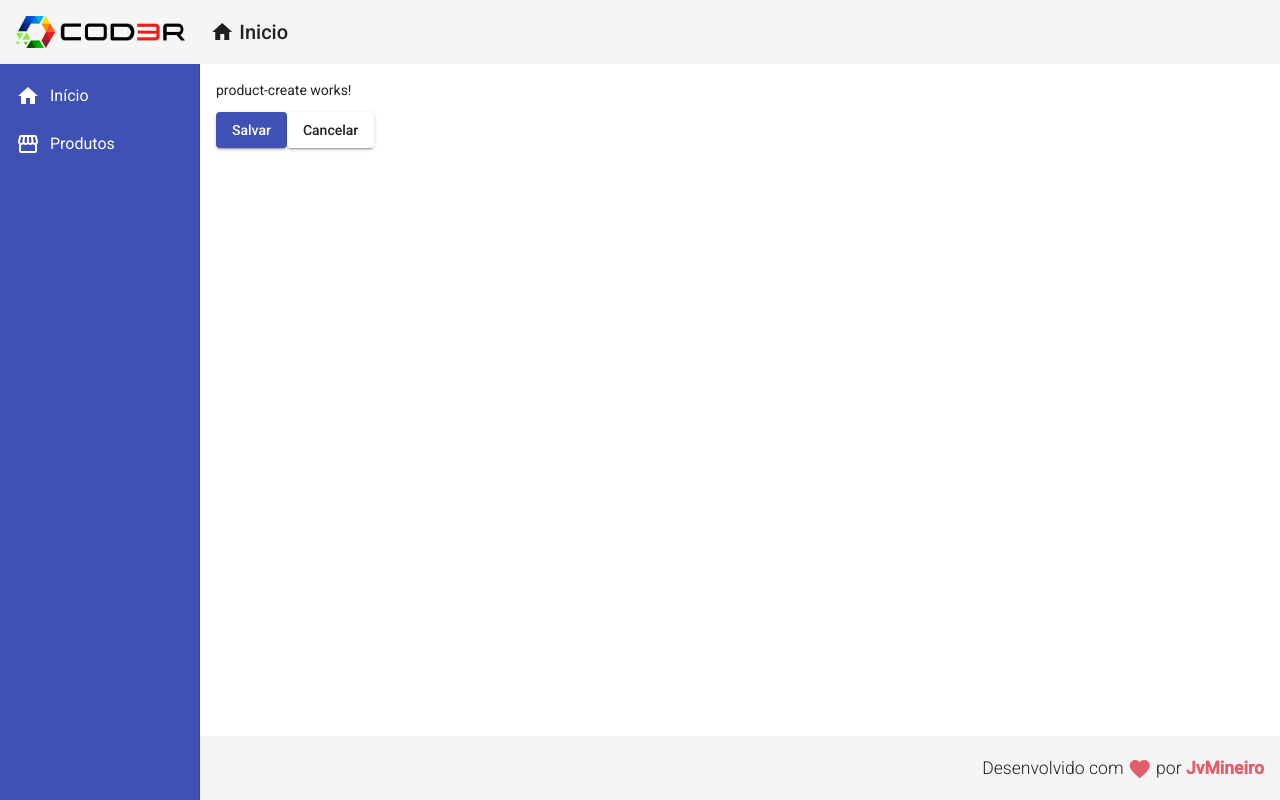
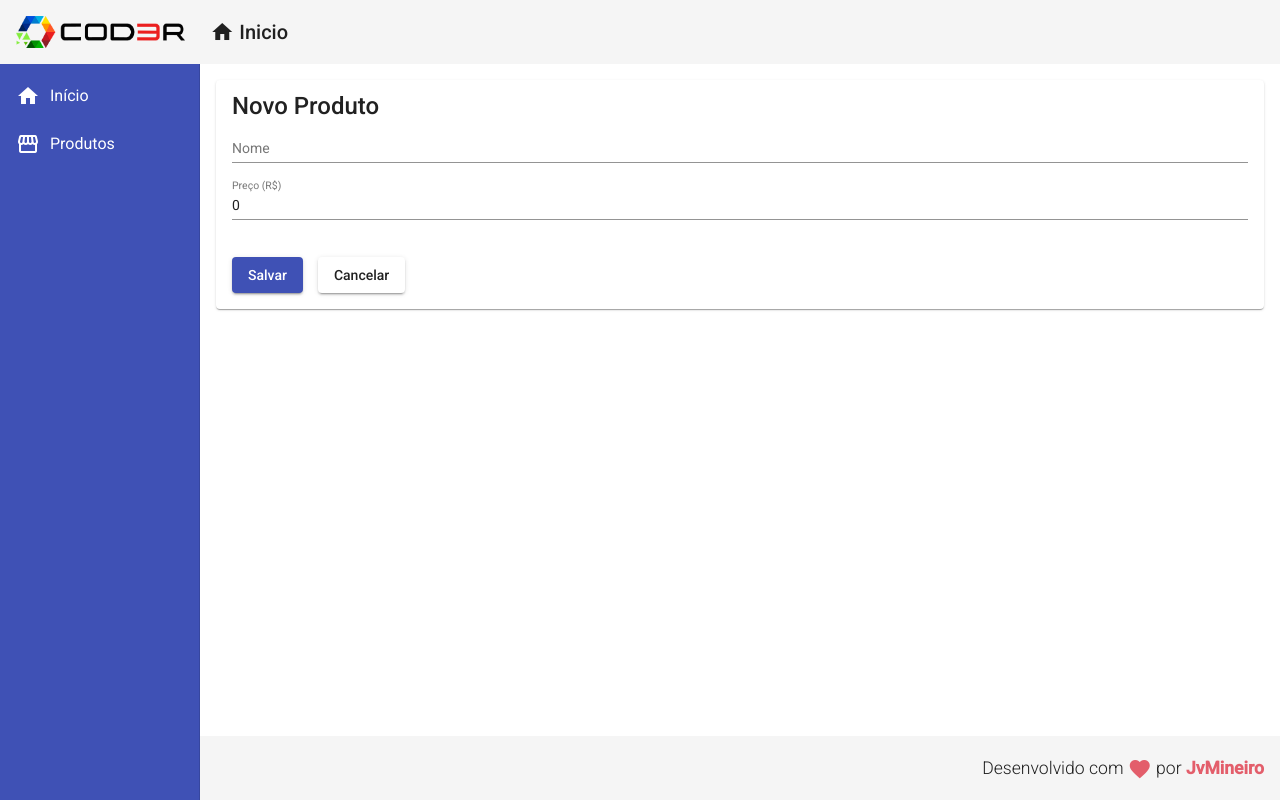
Before and after one commit to jvmineiro/angular-crud, an Angular app in the folder frontend/: page /products/create in a window 1280 px wide. Built offline with nearby package versions, Linux system fonts and the light colour scheme.

Commit message:
Formulario criado

```diff
--- a/frontend/src/app/components/product/product-create/product-create.component.css
+++ b/frontend/src/app/components/product/product-create/product-create.component.css
@@ -0,0 +1,9 @@
+form {
+    display: flex;
+    flex-direction: column;
+}
+
+button {
+    margin-top: 20px;
+    margin-right: 15px;
+}
--- a/frontend/src/app/components/product/product-create/product-create.component.html
+++ b/frontend/src/app/components/product/product-create/product-create.component.html
@@ -1,5 +1,15 @@
-<p>product-create works!</p>
-
+<mat-card>
+   <mat-card-title>Novo Produto</mat-card-title>
+   <form>
+      <mat-form-field>
+         <input matInput placeholder="Nome"
+            [(ngModel)]="product.name" name="name">
+      </mat-form-field>
+      <mat-form-field>
+         <input matInput placeholder="Preço (R$)"
+            [(ngModel)]="product.price" name="price">
+      </mat-form-field>
+   </form>
    <button mat-raised-button (click)="createProduct()" color="primary">
       Salvar
    </button>
@@ -7,3 +17,4 @@
    <button mat-raised-button (click)="cancel()">
       Cancelar
    </button>
+</mat-card>
--- a/frontend/src/app/components/product/product-create/product-create.component.ts
+++ b/frontend/src/app/components/product/product-create/product-create.component.ts
@@ -12,7 +12,7 @@ export class ProductCreateComponent implements OnInit {
 
   product: Product = {
     name: '',
-    price: 125.98
+    price: 0
   }
 
   constructor(private productService: ProductService,
```
Also changed, not shown: frontend/src/app/app.module.ts (+8 -2 lines). Lines whose indentation alone changed are shown as unchanged.
